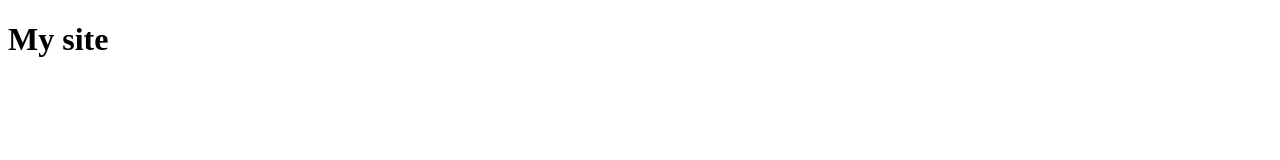
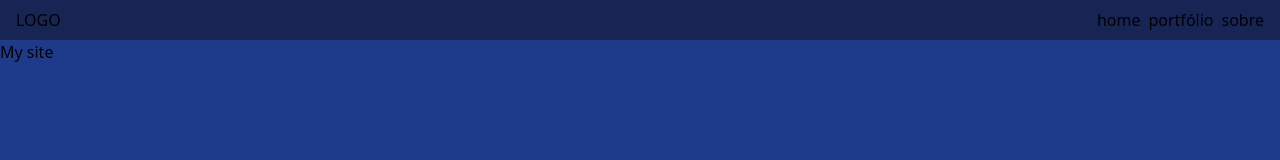
Before and after one commit to gvao/gvao.github.io, a website: page index.html in a window 1280 px wide. Drawn offline with Linux system fonts and the light colour scheme.

Commit message:
Update index.html

```diff
--- a/index.html
+++ b/index.html
@@ -1,14 +1,44 @@
 <!DOCTYPE html>
 <html lang="pt-Br">
+
 <head>
     <meta charset="UTF-8">
     <meta http-equiv="X-UA-Compatible" content="IE=edge">
     <meta name="viewport" content="width=device-width, initial-scale=1.0">
     <title>Yuri Galvão | Web Developer</title>
 
-    <link rel="stylesheet" href="styles/index.css">
+    <link rel="stylesheet" href="styles/tailwind.css">
 </head>
-<body>
-    <h1 lang="en">My site</h1>
+
+<body class="bg-blue-900" >
+    <header class="bg-blue-950 w-full px-4 py-2 flex justify-between items-center">
+
+        <div id="logo">
+            <a href="/">LOGO</a>
+        </div>
+
+        <nav>
+            <ul class="flex gap-2" >
+                <li>
+                    <a href="/">home</a>
+                </li>
+
+                <li>
+                    <a href="#about">portfólio</a>
+                </li>
+
+                <li>
+                    <a href="#about">sobre</a>
+                </li>
+
+            </ul>
+        </nav>
+
+    </header>
+
+    <main>
+        <h1 lang="en">My site</h1>
+    </main>
 </body>
+
 </html>
```
